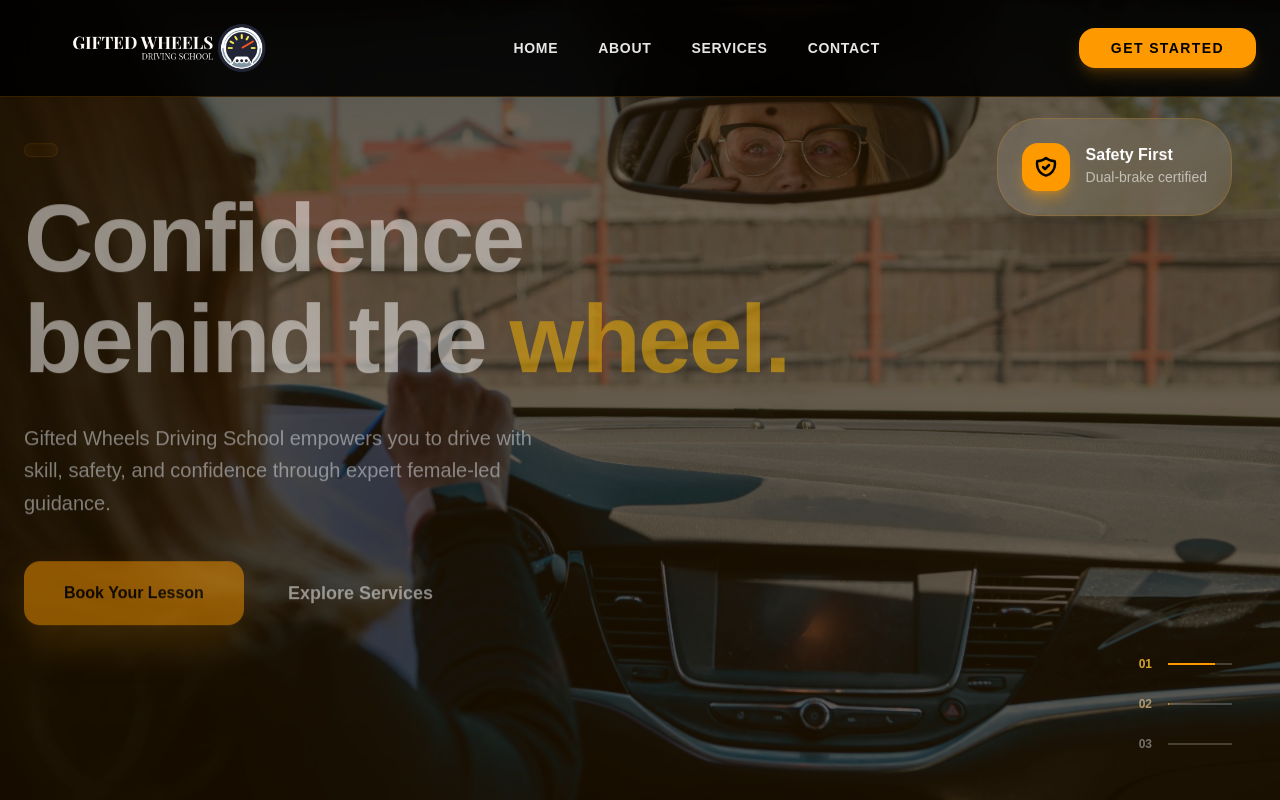
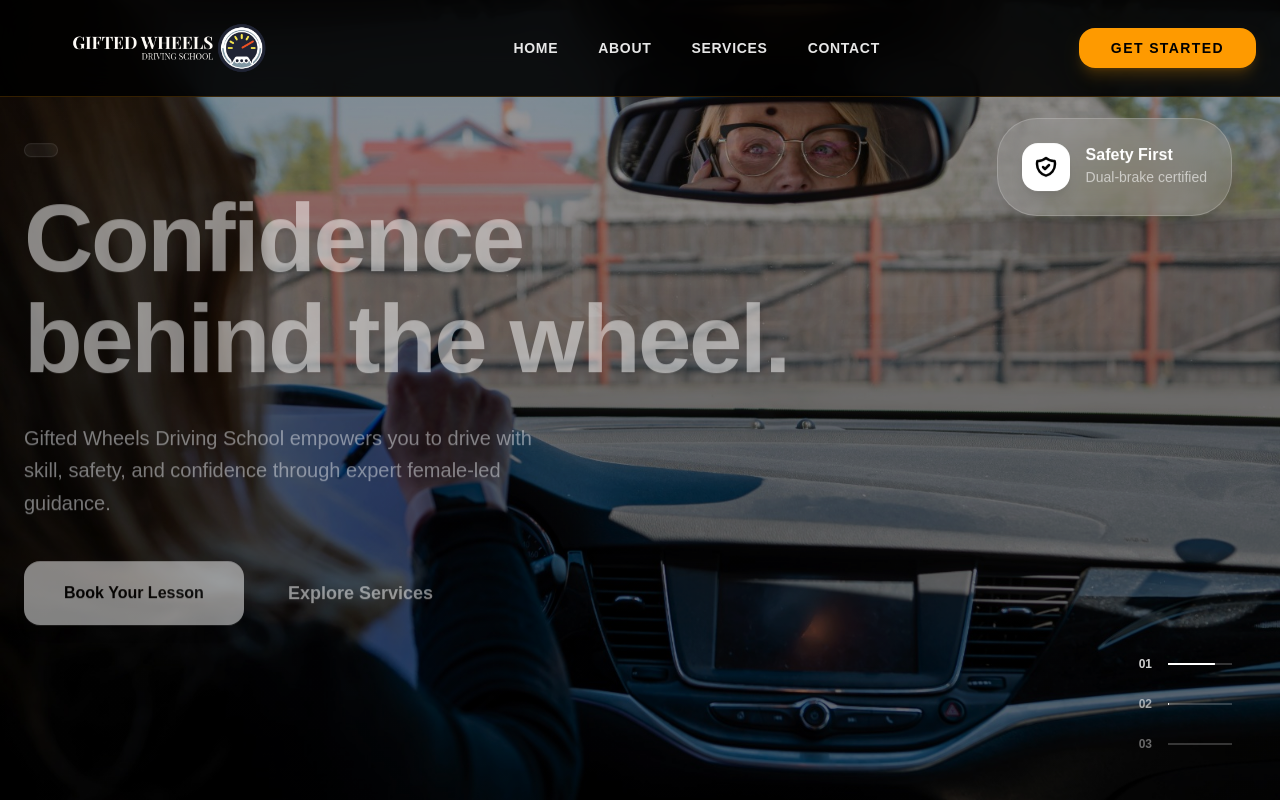
Before and after one commit to maazhashmi996-pixel/Gifted-Wheels-Driving-School-Updated, a Next.js app: page /about in a window 1280 px wide. Shown: the top 800 px of the page. Built offline with nearby package versions, Linux system fonts and the light colour scheme.

Commit message:
Theme Edit

```diff
--- a/components/Sections/hero.tsx
+++ b/components/Sections/hero.tsx
@@ -54,9 +54,9 @@ const Hero = () => {
                             className="relative w-full h-full bg-cover bg-center"
                             style={{ backgroundImage: `url(${slides[current].image})` }}
                         >
-                            {/* Yellow cinematic overlay */}
-                            <div className="absolute inset-0 bg-black/60" />
-                            <div className="absolute inset-0 bg-amber-500/10" />
+                            {/* ✅ Pure black cinematic overlay */}
+                            <div className="absolute inset-0 bg-black/30" />
+                            <div className="absolute inset-0 bg-gradient-to-t from-black/30 via-black/30 to-transparent" />
                         </div>
                     </motion.div>
                 </AnimatePresence>
@@ -75,22 +75,13 @@ const Hero = () => {
                             transition={{ duration: 0.8, ease: [0.16, 1, 0.3, 1] }}
                         >
 
-                            <span className="inline-block px-4 py-1.5 mb-6 text-xs font-bold tracking-[0.2em] text-amber-400 uppercase bg-amber-500/10 backdrop-blur-md rounded-full border border-amber-500/20">
+                            <span className="inline-block px-4 py-1.5 mb-6 text-xs font-bold tracking-[0.2em] text-white uppercase bg-white/10 backdrop-blur-md rounded-full border border-white/20">
                                 {slides[current].accent}
                             </span>
 
                             <h1 className="text-5xl md:text-7xl lg:text-8xl font-black text-white leading-[1.05] tracking-tight mb-8">
                                 {slides[current].title.split(' ').map((word, i) => (
-                                    <span
-                                        key={i}
-                                        className={
-                                            word === "wheel." ||
-                                                word === "Instructors." ||
-                                                word === "Test."
-                                                ? "text-amber-400"
-                                                : ""
-                                        }
-                                    >
+                                    <span key={i}>
                                         {word}{" "}
                                     </span>
                                 ))}
@@ -103,14 +94,14 @@ const Hero = () => {
                             <div className="flex flex-wrap gap-5 items-center">
                                 <Link
                                     href="/contact"
-                                    className="px-10 py-5 bg-amber-500 text-black rounded-2xl font-black shadow-[0_20px_40px_rgba(245,158,11,0.3)] hover:shadow-[0_25px_50px_rgba(245,158,11,0.5)] hover:-translate-y-1.5 active:scale-95 transition-all duration-300"
+                                    className="px-10 py-5 bg-white text-black rounded-2xl font-black shadow-lg hover:-translate-y-1.5 active:scale-95 transition-all duration-300"
                                 >
                                     Book Your Lesson
                                 </Link>
 
                                 <Link
                                     href="/services"
-                                    className="group flex items-center gap-3 px-6 py-5 text-white font-bold text-lg hover:text-amber-400 transition-colors"
+                                    className="group flex items-center gap-3 px-6 py-5 text-white font-bold text-lg hover:text-gray-300 transition-colors"
                                 >
                                     Explore Services
                                 </Link>
@@ -130,13 +121,13 @@ const Hero = () => {
                         onClick={() => setCurrent(i)}
                         className="group flex items-center gap-4 focus:outline-none"
                     >
-                        <span className={`text-xs font-bold transition-colors duration-300 ${current === i ? "text-amber-400" : "text-white/40"}`}>
+                        <span className={`text-xs font-bold transition-colors duration-300 ${current === i ? "text-white" : "text-white/40"}`}>
                             0{i + 1}
                         </span>
 
                         <div className="relative w-16 h-[2px] bg-white/20 overflow-hidden">
                             <motion.div
-                                className="absolute inset-0 bg-amber-500"
+                                className="absolute inset-0 bg-white"
                                 initial={{ x: "-100%" }}
                                 animate={{ x: current === i ? "0%" : "-100%" }}
                                 transition={{ duration: current === i ? 6 : 0.3, ease: "linear" }}
@@ -150,9 +141,9 @@ const Hero = () => {
             <motion.div
                 animate={{ y: [0, -10, 0] }}
                 transition={{ duration: 4, repeat: Infinity, ease: "easeInOut" }}
-                className="absolute top-32 right-12 hidden lg:flex bg-white/10 backdrop-blur-xl border border-amber-500/20 p-6 rounded-[2.5rem] shadow-2xl items-center gap-4 z-10"
+                className="absolute top-32 right-12 hidden lg:flex bg-white/10 backdrop-blur-xl border border-white/20 p-6 rounded-[2.5rem] shadow-2xl items-center gap-4 z-10"
             >
-                <div className="w-12 h-12 bg-amber-500 rounded-2xl flex items-center justify-center text-black shadow-lg shadow-amber-500/40">
+                <div className="w-12 h-12 bg-white rounded-2xl flex items-center justify-center text-black shadow-lg">
                     <svg className="w-6 h-6" fill="none" stroke="currentColor" viewBox="0 0 24 24">
                         <path strokeLinecap="round" strokeLinejoin="round" strokeWidth="2.5" d="M9 12l2 2 4-4m5.618-4.016A11.955 11.955 0 0112 2.944a11.955 11.955 0 01-8.618 3.04A12.02 12.02 0 003 9c0 5.591 3.824 10.29 9 11.622 5.176-1.332 9-6.03 9-11.622 0-1.042-.133-2.052-.382-3.016z" />
                     </svg>
--- a/components/Services/online-courses.tsx
+++ b/components/Services/online-courses.tsx
@@ -61,8 +61,7 @@ const OnlineCourses = () => {
                     </h1>
 
                     <p className="text-slate-600 max-w-3xl mx-auto font-medium text-lg leading-relaxed">
-                        Welcome to our Texas Driver Education programs for teens and adults. Carrollton Whether you are ready to get your permit or kick off your driving courses, we have teamed up with **Aceable** to make things super easy for you. Lewisville, Colony Our self-paced online lessons can be done from the comfort of your own home. Plano
-                    </p>
+                        Welcome to our Texas Driver Education programs for teens and adults. Whether you are ready to get your permit or kick off your driving courses, we have teamed up with Aceable to make things super easy for you. Our self-paced online lessons can be done from the comfort of your own home.                    </p>
                 </div>
 
                 {/* Cards */}
```
